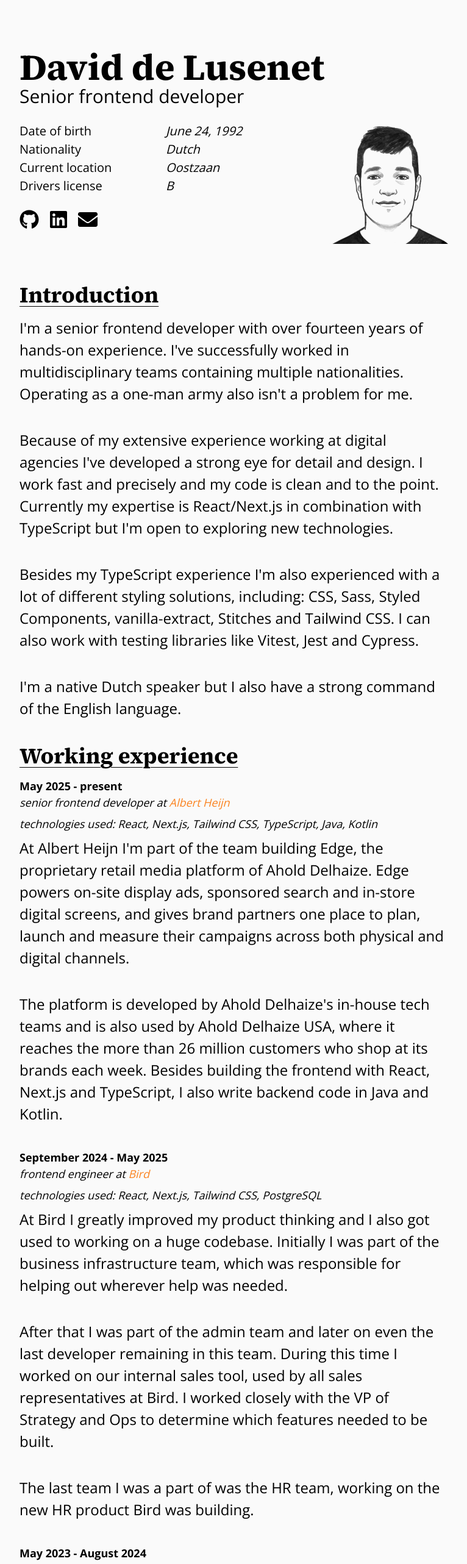
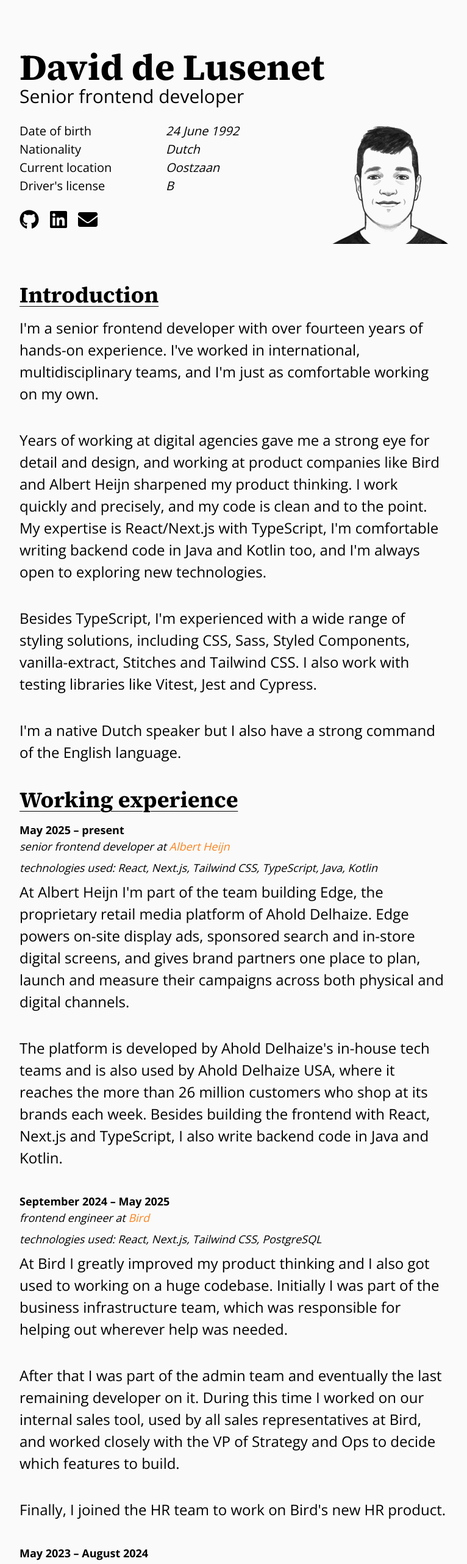
Before and after one commit to daviddelusenet/curriculum-vitae-v3, a Next.js app: page / in a window 1280 px wide. Shown: the top 2565 px of the page at 61% size, without its empty margins (256-1022 px from the left). Built offline with nearby package versions, Linux system fonts and the light colour scheme.

Commit message:
feat: improve CV wording, update skills and metadata

```diff
--- a/src/app/not-found.tsx
+++ b/src/app/not-found.tsx
@@ -8,7 +8,7 @@
       <Title as="h1" className="mb-6 md:mb-10">
         Something went wrong!
       </Title>
-      <Paragraph>Sorry, it looks like this page can't be found.. 😞</Paragraph>
+      <Paragraph>Sorry, it looks like this page can't be found 😞</Paragraph>
       <Paragraph>
         <Link
           href="/"
--- a/src/data/development-skills.ts
+++ b/src/data/development-skills.ts
@@ -2,12 +2,13 @@
   intro: "What I'm currently working with:",
   tools: [
     "React/Next.js with TypeScript",
+    "Java/Kotlin",
     "Tailwind CSS/vanilla-extract/Styled Components/CSS Modules",
     "Jest/Vitest/React Testing Library/Playwright/Cypress",
-    "React Hook Form/Yup/TanStack Query",
+    "React Hook Form/Yup/TanStack Query/GraphQL",
     "GSAP/Framer Motion",
     "Storybook",
-    "ESLint/Stylelint/Prettier",
+    "Biome/ESLint/Stylelint/Prettier",
     "GitHub Actions/Bitbucket Pipelines/CircleCI",
     "Contentful/Storyblok",
   ],
--- a/src/data/introduction.ts
+++ b/src/data/introduction.ts
@@ -7,8 +7,8 @@
 export const getIntroduction = ({
   yearsOfExperience,
 }: IntroductionInput): string[] => [
-  `I'm a senior frontend developer with over ${numberToWords(yearsOfExperience)} years of hands-on experience. I've successfully worked in multidisciplinary teams containing multiple nationalities. Operating as a one-man army also isn't a problem for me.`,
-  "Because of my extensive experience working at digital agencies I've developed a strong eye for detail and design. I work fast and precisely and my code is clean and to the point. Currently my expertise is React/Next.js in combination with TypeScript but I'm open to exploring new technologies.",
-  "Besides my TypeScript experience I'm also experienced with a lot of different styling solutions, including: CSS, Sass, Styled Components, vanilla-extract, Stitches and Tailwind CSS. I can also work with testing libraries like Vitest, Jest and Cypress.",
+  `I'm a senior frontend developer with over ${numberToWords(yearsOfExperience)} years of hands-on experience. I've worked in international, multidisciplinary teams, and I'm just as comfortable working on my own.`,
+  "Years of working at digital agencies gave me a strong eye for detail and design, and working at product companies like Bird and Albert Heijn sharpened my product thinking. I work quickly and precisely, and my code is clean and to the point. My expertise is React/Next.js with TypeScript, I'm comfortable writing backend code in Java and Kotlin too, and I'm always open to exploring new technologies.",
+  "Besides TypeScript, I'm experienced with a wide range of styling solutions, including CSS, Sass, Styled Components, vanilla-extract, Stitches and Tailwind CSS. I also work with testing libraries like Vitest, Jest and Cypress.",
   "I'm a native Dutch speaker but I also have a strong command of the English language.",
 ];
--- a/src/data/personal-interests.ts
+++ b/src/data/personal-interests.ts
@@ -7,7 +7,7 @@
 export const getPersonalInterests = ({
   edenAge,
 }: PersonalInterestsInput): string[] => [
-  "In my spare time, I spend a lot of time playing and watching basketball. I can't get enough of it; basketball is just a beautiful game 🏀. I also enjoy skateboarding, doing yoga, and going to the gym.",
-  `When I'm not on a basketball court, skateboard or yoga mat, I'm spending most of my time with my girlfriend and our ${numberToWords(edenAge)}-year-old son Eden 👼.`,
-  "Besides all of the above, I'm really into fashion and I enjoy playing video games once in a while.",
+  "In my spare time I play and watch a lot of basketball. I can't get enough of it; basketball is just a beautiful game 🏀. I also enjoy skateboarding, doing yoga and going to the gym.",
+  `When I'm not on a basketball court, skateboard or yoga mat, I spend most of my time with my girlfriend and our ${numberToWords(edenAge)}-year-old son Eden 👼.`,
+  "Besides all of the above, I'm really into fashion and I enjoy playing video games every now and then.",
 ];
--- a/src/data/profile.ts
+++ b/src/data/profile.ts
@@ -15,10 +15,10 @@
   name: "David de Lusenet",
   occupation: "Senior frontend developer",
   details: [
-    { label: "Date of birth", value: "June 24, 1992" },
+    { label: "Date of birth", value: "24 June 1992" },
     { label: "Nationality", value: "Dutch" },
     { label: "Current location", value: "Oostzaan" },
-    { label: "Drivers license", value: "B" },
+    { label: "Driver's license", value: "B" },
   ],
   socials: [
     {
@@ -33,7 +33,7 @@
     },
     {
       type: "mail",
-      href: "mailto:me@daviddeluse.net",
+      href: "mailto:daviddelusenet@gmail.com",
       title: "Send me an email",
     },
   ],
--- a/src/data/working-experience.ts
+++ b/src/data/working-experience.ts
@@ -9,7 +9,7 @@
   {
     company: { name: "Albert Heijn", url: "https://www.ah.nl/" },
     roles: [
-      { title: "senior frontend developer", period: "May 2025 - present" },
+      { title: "senior frontend developer", period: "May 2025 – present" },
     ],
     technologies: [
       "React",
@@ -27,23 +27,23 @@
   {
     company: { name: "Bird", url: "https://www.bird.com/" },
     roles: [
-      { title: "frontend engineer", period: "September 2024 - May 2025" },
+      { title: "frontend engineer", period: "September 2024 – May 2025" },
     ],
     technologies: ["React", "Next.js", "Tailwind CSS", "PostgreSQL"],
     description: [
       "At Bird I greatly improved my product thinking and I also got used to working on a huge codebase. Initially I was part of the business infrastructure team, which was responsible for helping out wherever help was needed.",
-      "After that I was part of the admin team and later on even the last developer remaining in this team. During this time I worked on our internal sales tool, used by all sales representatives at Bird. I worked closely with the VP of Strategy and Ops to determine which features needed to be built.",
-      "The last team I was a part of was the HR team, working on the new HR product Bird was building.",
+      "After that I was part of the admin team and eventually the last remaining developer on it. During this time I worked on our internal sales tool, used by all sales representatives at Bird, and worked closely with the VP of Strategy and Ops to decide which features to build.",
+      "Finally, I joined the HR team to work on Bird's new HR product.",
     ],
   },
   {
     company: { name: "DEPT®", url: "https://www.deptagency.com/" },
     roles: [
-      { title: "senior frontend developer", period: "May 2023 - August 2024" },
+      { title: "senior frontend developer", period: "May 2023 – August 2024" },
     ],
     technologies: ["React", "Next.js", "Styled Components", "vanilla-extract"],
     description: [
-      "DEPT® is one of the biggest agencies worldwide and it was a joy working there. I worked on multiple exciting projects, all of them built with React and Next.js. Even though my official role was a senior developer, in practice I was the lead developer on most projects I worked on.",
+      "DEPT® is one of the biggest agencies worldwide and it was a joy working there. I worked on multiple exciting projects, all of them built with React and Next.js. Although my official title was senior developer, in practice I was the lead developer on most of my projects.",
     ],
   },
   {
@@ -51,26 +51,26 @@
     roles: [
       {
         title: "team lead frontend developer",
-        period: "December 2022 - May 2023",
+        period: "December 2022 – May 2023",
       },
       {
         title: "lead frontend developer",
-        period: "July 2022 - December 2022",
+        period: "July 2022 – December 2022",
       },
     ],
     technologies: ["React", "Next.js", "Styled Components"],
     description: [
-      "I started at Touchtribe as lead frontend developer and later got promoted to team lead. As a team lead I was guiding a team of five frontend developers. I had biweekly check-ins with these developers and helped them grow professionally.",
+      "I started at Touchtribe as lead frontend developer and was later promoted to team lead. As team lead I guided five frontend developers, held biweekly check-ins with each of them and helped them grow professionally.",
     ],
   },
   {
     company: { name: "code d'azur", url: "https://codedazur.com/" },
     roles: [
-      { title: "senior frontend developer", period: "July 2020 - July 2022" },
+      { title: "senior frontend developer", period: "July 2020 – July 2022" },
     ],
     technologies: ["React", "Next.js", "Gatsby", "Styled Components"],
     description: [
-      "Since I was missing the camaraderie digital agencies had to offer, I decided to join code d'azur. Here I started working fulltime with technologies like Gatsby and Next.js. I also worked for numerous clients, like Philips, Lotus Cars, Knit! Kvadrat and Polestar.",
+      "Since I was missing the camaraderie digital agencies had to offer, I decided to join code d'azur. Here I started working full-time with technologies like Gatsby and Next.js, for clients such as Philips, Lotus Cars, Knit! Kvadrat and Polestar.",
     ],
   },
   {
@@ -78,23 +78,23 @@
     roles: [
       {
         title: "frontend developer consultant",
-        period: "August 2019 - July 2020",
+        period: "August 2019 – July 2020",
       },
     ],
     technologies: ["React", "Styled Components"],
     description: [
-      "When I joined Cygni I actually was the first developer they hired in the Netherlands. After my hiring, we wanted to grow the team, a process which I was very involved in. I was part of a lot of interviews, greatly improving my soft skills.",
-      "During my time at Cygni I did one project: I helped Sportlink build the software they sell to sport associations to manage their clubs/teams. We used React and Styled Components for this project.",
+      "When I joined Cygni, I was the first developer they hired in the Netherlands. I was closely involved in growing the team and took part in many interviews, which greatly improved my soft skills.",
+      "During my time at Cygni I worked on one project: helping Sportlink build the software sports associations use to manage their clubs and teams, using React and Styled Components.",
     ],
   },
   {
     company: { name: "Random Studio", url: "https://random.studio/" },
     roles: [
-      { title: "frontend developer", period: "January 2018 - August 2019" },
+      { title: "frontend developer", period: "January 2018 – August 2019" },
     ],
     technologies: ["React", "PixiJS", "CSS Modules", "Styled Components"],
     description: [
-      "At Random Studio I really started to get experienced with React. I did a lot of cool projects there, including one of my most favorite ones of all time, a custom webshop for Raf Simons.",
+      "Random Studio is where I gained real experience with React. I worked on a lot of cool projects there, including one of my favorite projects ever: a custom webshop for Raf Simons.",
     ],
   },
   {
@@ -102,12 +102,12 @@
     roles: [
       {
         title: "(intern) frontend developer",
-        period: "February 2016 - January 2018",
+        period: "February 2016 – January 2018",
       },
     ],
     technologies: ["Backbone.js", "React", "CSS Modules"],
     description: [
-      "I started at Momkai as an intern frontend developer as part of my graduation internship. After successfully finishing this internship and graduating, I continued working there as a frontend developer. I primarily worked on projects with Backbone.js and React.",
+      "I started at Momkai with my graduation internship. After finishing it and graduating, I continued working there as a frontend developer, primarily on projects built with Backbone.js and React.",
     ],
   },
   {
@@ -115,7 +115,7 @@
     roles: [
       {
         title: "(internship) frontend developer",
-        period: "March 2012 - January 2016",
+        period: "March 2012 – January 2016",
       },
     ],
     technologies: ["Twig", "jQuery"],
```
Also changed, not shown: src/app/layout.tsx (+13 -3 lines).
